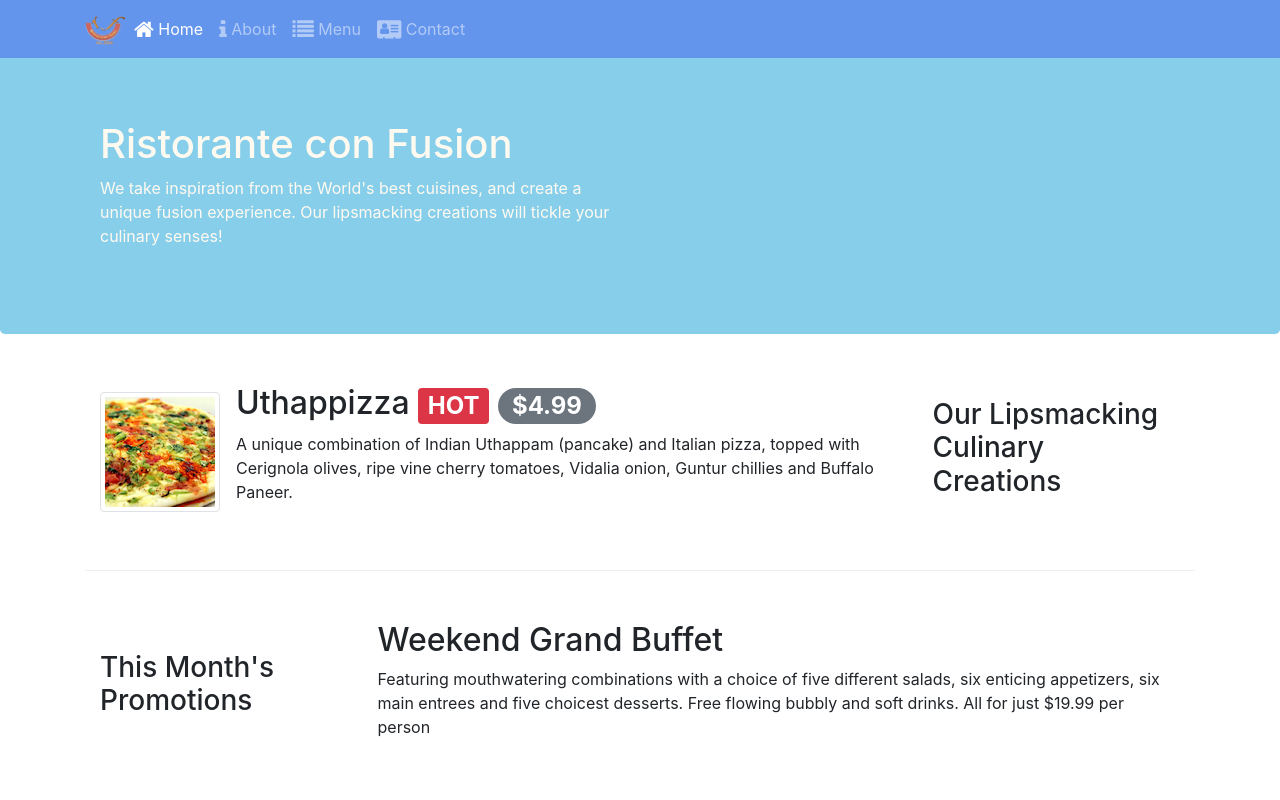
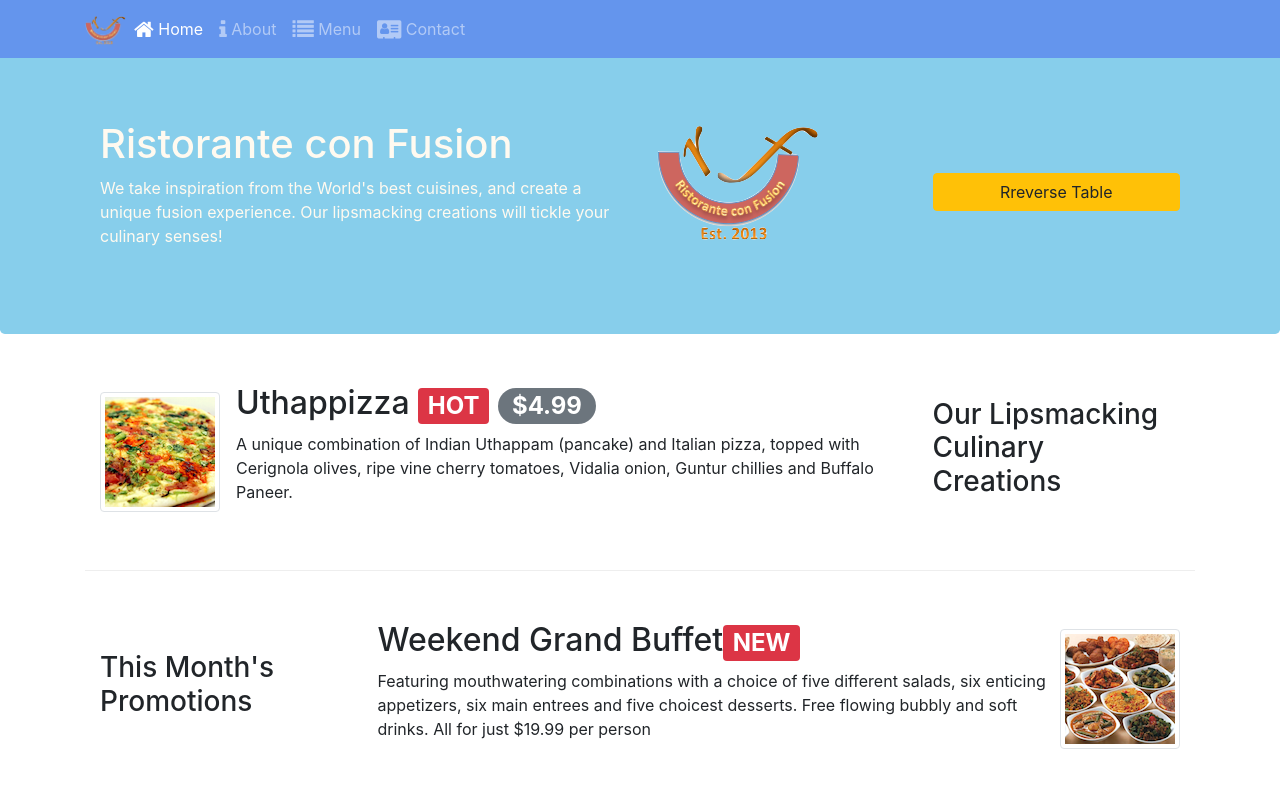
Before and after one commit to Okamoto-001/Hotel-Booking, a website: page index.html in a window 1280 px wide. Shown: the top 800 px of the page. Drawn offline with nearby package versions, Linux system fonts and the light colour scheme.

Commit message:
Need form

```diff
--- a/index.html
+++ b/index.html
@@ -36,9 +36,15 @@
             <div class = "row row-header">
                 <div class = "col-12 col-sm-6">
                     <h1>Ristorante con Fusion</h1>
-                    <p>We take inspiration from the World's best cuisines, and create a unique fusion experience. Our lipsmacking creations will tickle your culinary senses!</p>
+                    <p>We take inspiration from the World's best cuisines,
+                       and create a unique fusion experience.
+                       Our lipsmacking creations will tickle your culinary senses!</p>
                 </div >
-                <div class = "col-12 col-sm">
+                <div class="col-12 col-sm">
+                    <img src="img/logo.png" alt="" class="img-fluid">
+                </div>
+                <div class = "col-12 col-sm align-self-center" id="reserveTable">
+                    <a href="#" class="col-12 btn btn-warning btn-primary" role="button" aria-pressed="true">Rreverse Table</a>
                 </div>
             </div>
         </div>
@@ -71,9 +77,13 @@
                 <h3>This Month's Promotions</h3>
             </div>
             <div class = "col col-sm col-md">
-                <h2>Weekend Grand Buffet</h2>
-                <p>Featuring mouthwatering combinations with a choice of five different salads, six enticing appetizers, six main entrees and five choicest desserts. Free flowing bubbly and soft drinks. All for just $19.99 per person </p>
-            </div>
+                <div class="media">
+                    <div class="media-body">
+                        <h2>Weekend Grand Buffet<span class="badge badge-danger">NEW</span></h2>
+                        <p>Featuring mouthwatering combinations with a choice of five different salads, six enticing appetizers, six main entrees and five choicest desserts. Free flowing bubbly and soft drinks. All for just $19.99 per person </p>
+                    </div>
+                    <img class="d-flex img-thumbnail align-self-center" src="img/buffet.png" alt="buffet">
+                </div>
         </div>
 
         <div class = "row row-content align-items-center">
```
